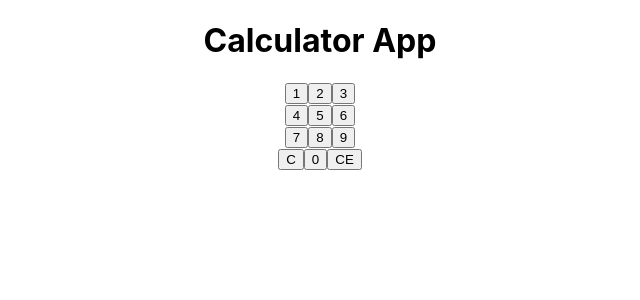
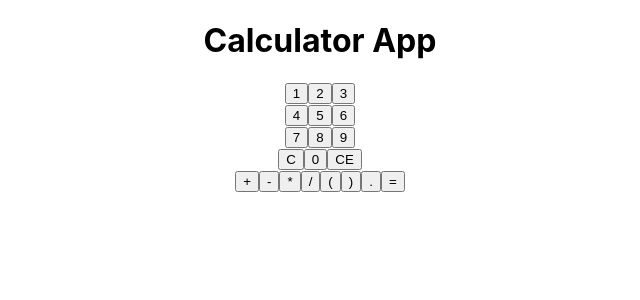
Before and after one commit to notarjunvijayan/calc, a React (Create React App) app: page / in a window 1280 px wide. Shown: the top 300 px of the page, without its empty margins (320-960 px from the left). Built offline with nearby package versions, Linux system fonts and the light colour scheme.

Commit message:
Working calculator Update

```diff
--- a/src/Calculator.js
+++ b/src/Calculator.js
@@ -1,16 +1,27 @@
 import { useState } from "react"
 
 function Calculator(){
-    const [input, setInput] = useState('')
+    const [input, setInput] = useState("")
 
+    // Update Input Field
     function update(val){
-     setInput(input + val)
+     setInput(input + String(val))
     }
+    // Remove last Item from input Field
     function remove(){
         setInput(input.substring(0,input.length-1) )
     }
+    // Reset Input Field
     function reset(){
         setInput('')
+    }
+
+    //Final Caluculation
+    function calculate(){
+        var data = input.replace(/[^-()\d/*+.]/g, '');
+        let result = 0
+        result = eval(data)
+        setInput(result)
     }
     return(
         <>
@@ -31,6 +42,16 @@ function Calculator(){
         <button onClick = {() => (update(0))}>0</button>
         <button onClick = {reset}>CE</button>
         </div>
+        <div className="spec-but">
+            <button onClick = {() =>(update('+'))}>+</button>
+            <button onClick = {() =>(update('-'))}>-</button>
+            <button onClick = {() =>(update('*'))}>*</button>
+            <button onClick = {() =>(update('/'))}>/</button>
+            <button onClick = {() => (update('('))}>(</button>
+            <button onClick = {() => (update(')'))}>)</button>
+            <button onClick = {() => (update('.'))}>.</button>
+            <button onClick = {calculate}>=</button>
+        </div>
         </>
 
 
```
Also changed, not shown: src/logo.svg (deleted).
